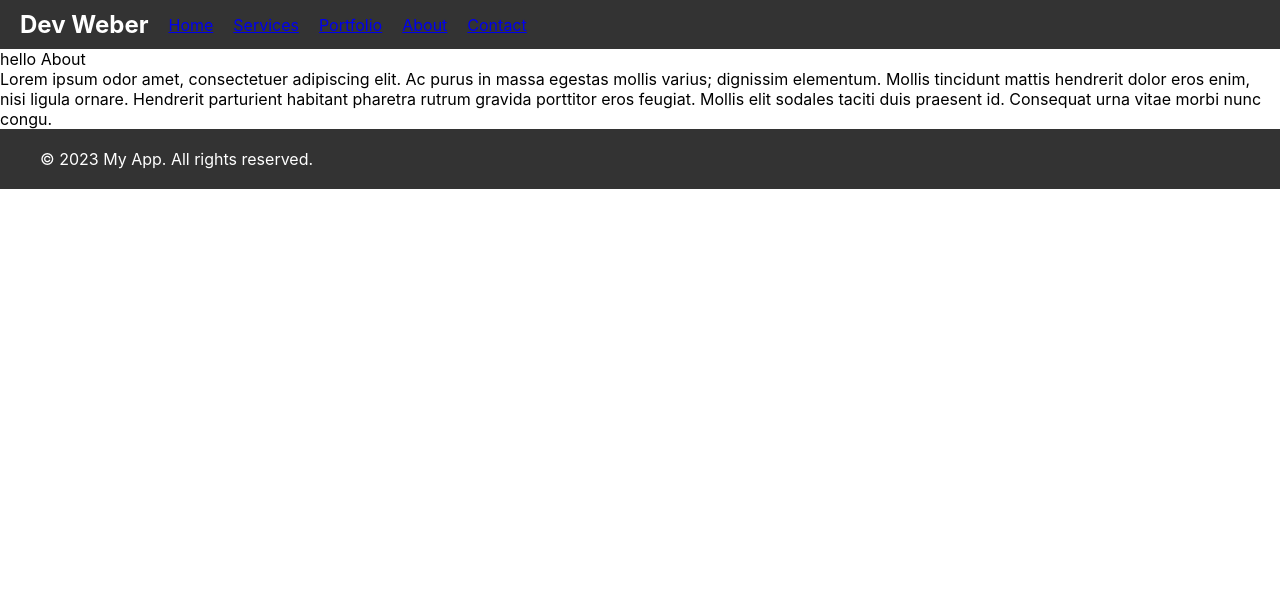
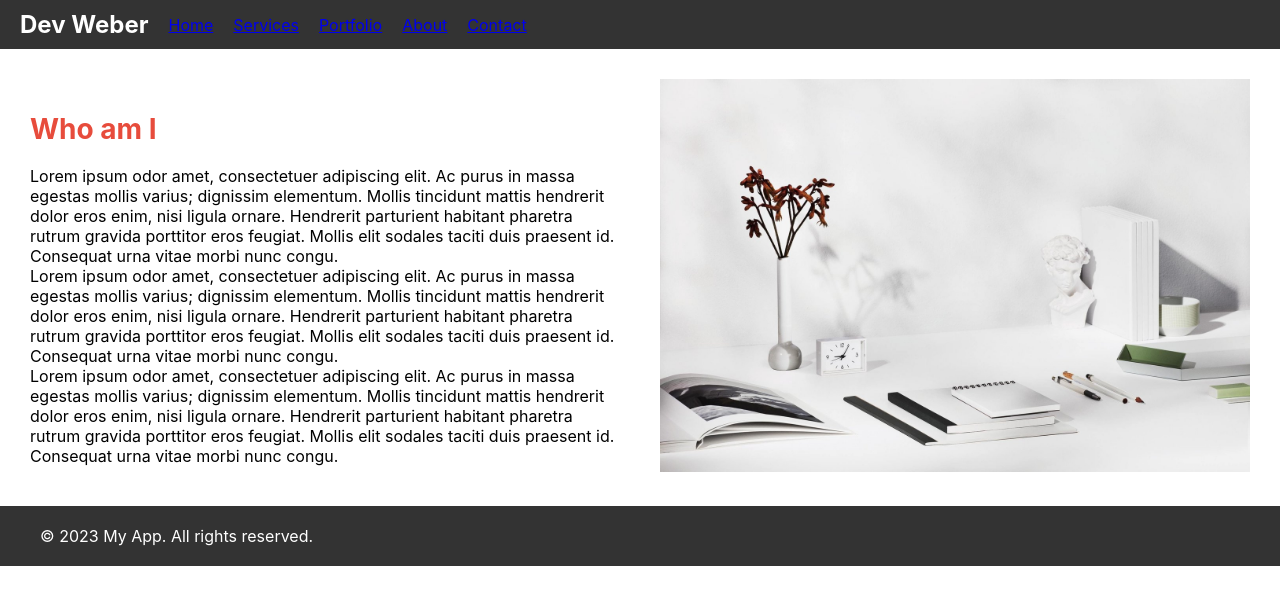
Before and after one commit to Devenvaruv/devweber, a React (Create React App) app: page /about in a window 1280 px wide. Shown: the top 604 px of the page. Built offline with nearby package versions, Linux system fonts and the light colour scheme.

Commit message:
updated about page

```diff
--- a/src/pages/about/About.css
+++ b/src/pages/about/About.css
@@ -0,0 +1,35 @@
+/* Apply CSS Reset or Normalize.css if needed */
+
+.about-container {
+    display: flex;
+    flex-direction: column; /* Stack content on small screens */
+    padding: 20px;
+  }
+
+  .about-content,
+  .about-image {
+    padding: 10px; /* Add spacing between content and edges */
+  }
+
+  .about-image img {
+    max-width: 100%;
+    height: auto;
+  }
+
+  @media (min-width: 768px) {
+    /* Apply these styles for screens with a width of 768px and above */
+    .about-container {
+      flex-direction: row;
+      align-items: center;
+    }
+
+    .about-content {
+      flex: 1;
+      padding-right: 20px;
+    }
+
+    .about-image {
+      flex: 1;
+      padding-left: 20px;
+    }
+  }
--- a/src/pages/about/About.js
+++ b/src/pages/about/About.js
@@ -1,16 +1,43 @@
-import './About.css';
+import "./About.css";
+import Demo from "../../assets/images/Demo.jpg";
 
 function About() {
   return (
-    <div>
-        <p>hello About</p>
-        <p>Lorem ipsum odor amet, consectetuer adipiscing elit. Ac purus in massa
+    <div className="about-container">
+      <div className="about-content">
+        <h2>Who am I</h2>
+        <p>
+          Lorem ipsum odor amet, consectetuer adipiscing elit. Ac purus in massa
           egestas mollis varius; dignissim elementum. Mollis tincidunt mattis
           hendrerit dolor eros enim, nisi ligula ornare. Hendrerit parturient
           habitant pharetra rutrum gravida porttitor eros feugiat. Mollis elit
           sodales taciti duis praesent id. Consequat urna vitae morbi nunc
-          congu.</p>
-
+          congu.
+        </p>
+        <p>
+          Lorem ipsum odor amet, consectetuer adipiscing elit. Ac purus in massa
+          egestas mollis varius; dignissim elementum. Mollis tincidunt mattis
+          hendrerit dolor eros enim, nisi ligula ornare. Hendrerit parturient
+          habitant pharetra rutrum gravida porttitor eros feugiat. Mollis elit
+          sodales taciti duis praesent id. Consequat urna vitae morbi nunc
+          congu.
+        </p>
+        <p>
+          Lorem ipsum odor amet, consectetuer adipiscing elit. Ac purus in massa
+          egestas mollis varius; dignissim elementum. Mollis tincidunt mattis
+          hendrerit dolor eros enim, nisi ligula ornare. Hendrerit parturient
+          habitant pharetra rutrum gravida porttitor eros feugiat. Mollis elit
+          sodales taciti duis praesent id. Consequat urna vitae morbi nunc
+          congu.
+        </p>
+      </div>
+      <div className="about-image">
+        <img
+          src={Demo}
+          srcSet={`${Demo} 1x, ${Demo} 2x`} // Provide different image sizes
+          alt="A beautiful landscape"
+        />
+      </div>
     </div>
   );
 }
```
Also changed, not shown: src/assets/images/Demo.jpg (added).
